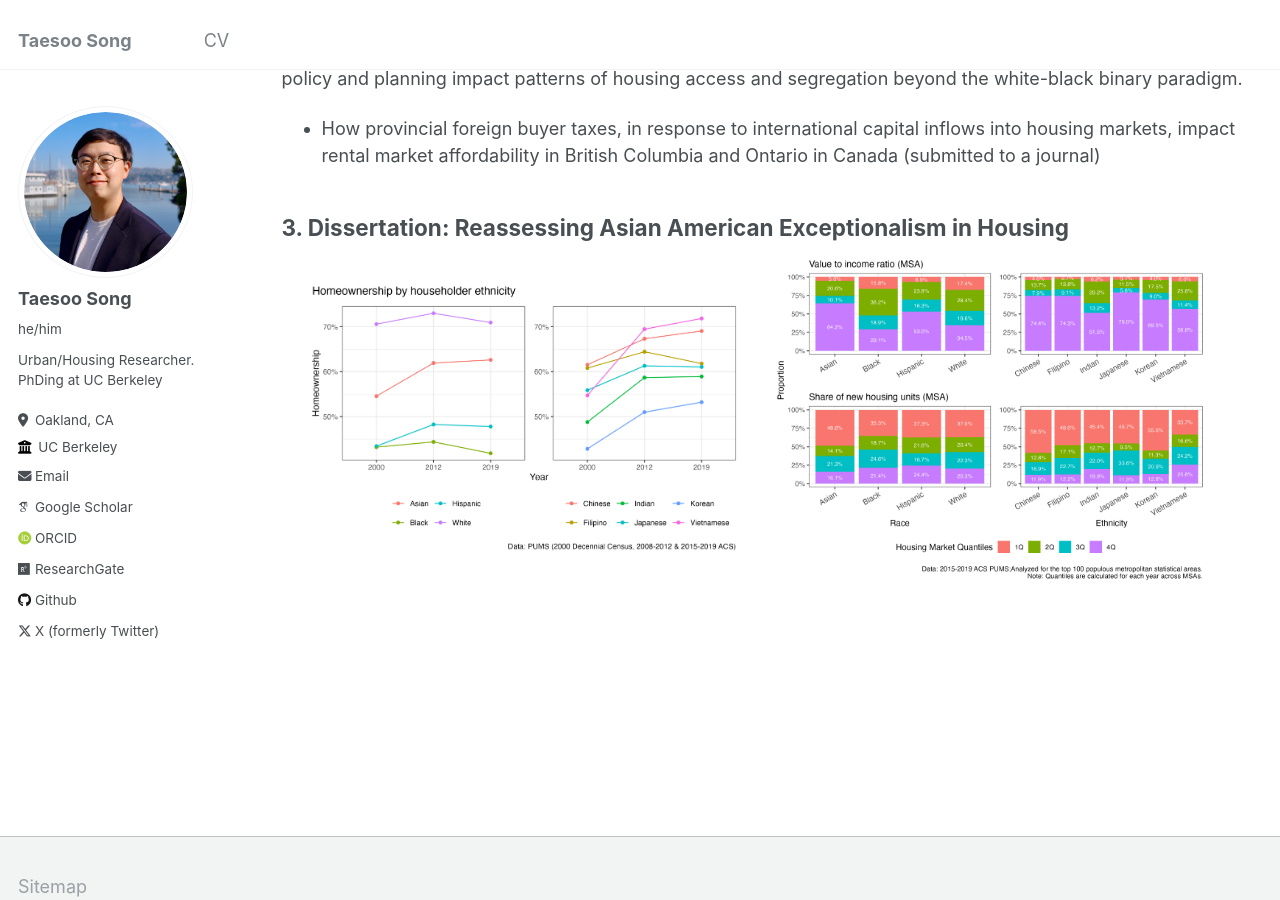
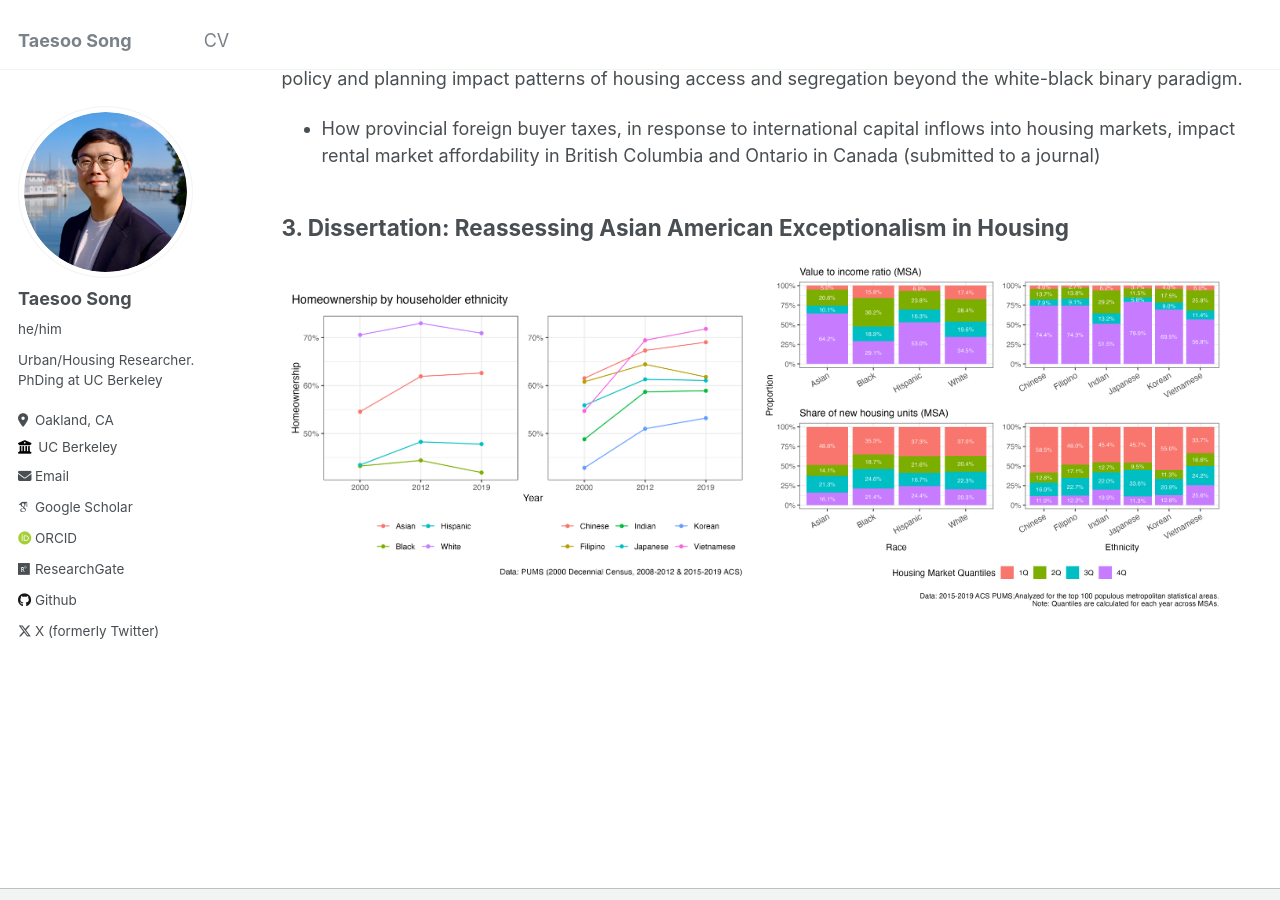
Before and after one commit to taesoosong/taesoosong.github.io, a Jekyll site: the page built from _pages/research.md, in a window 1280 px wide and 900 px high, scrolled down 2023 px. Built offline with Jekyll 4.4.1, drawn with Linux system fonts in a browser that asks for light colours; some web fonts are replaced.

Commit message:
Update research.md

```diff
--- a/_pages/research.md
+++ b/_pages/research.md
@@ -53,11 +53,7 @@ I am also deeply interested in the profound demographic shift towards **greater
 
 ## 3. Dissertation: Reassessing Asian American Exceptionalism in Housing
 
-<div style="display: flex; justify-content: center; align-items: center; gap: 2%; flex-wrap: wrap; width: 97%;">
-  <div style="flex: 1; text-align: center; max-width: 47%;">
-    <img src="../images/research/pown_null.png" alt="Chapter 1a" style="width: 99%; height: auto;"/>
-  </div>
-  <div style="flex: 1; text-align: center; max-width: 47%;">
-    <img src="../images/research/housing_market_2019_MSA.png" alt="Chapter 1b" style="width: 99%; height: auto;"/>
-  </div>
-</div>
+<p float="left">
+  <img src="../images/research/pown_null.png" width="48%"/>
+  <img src="../images/research/housing_market_2019_MSA.png"  width="48%"/>
+</p>
```
